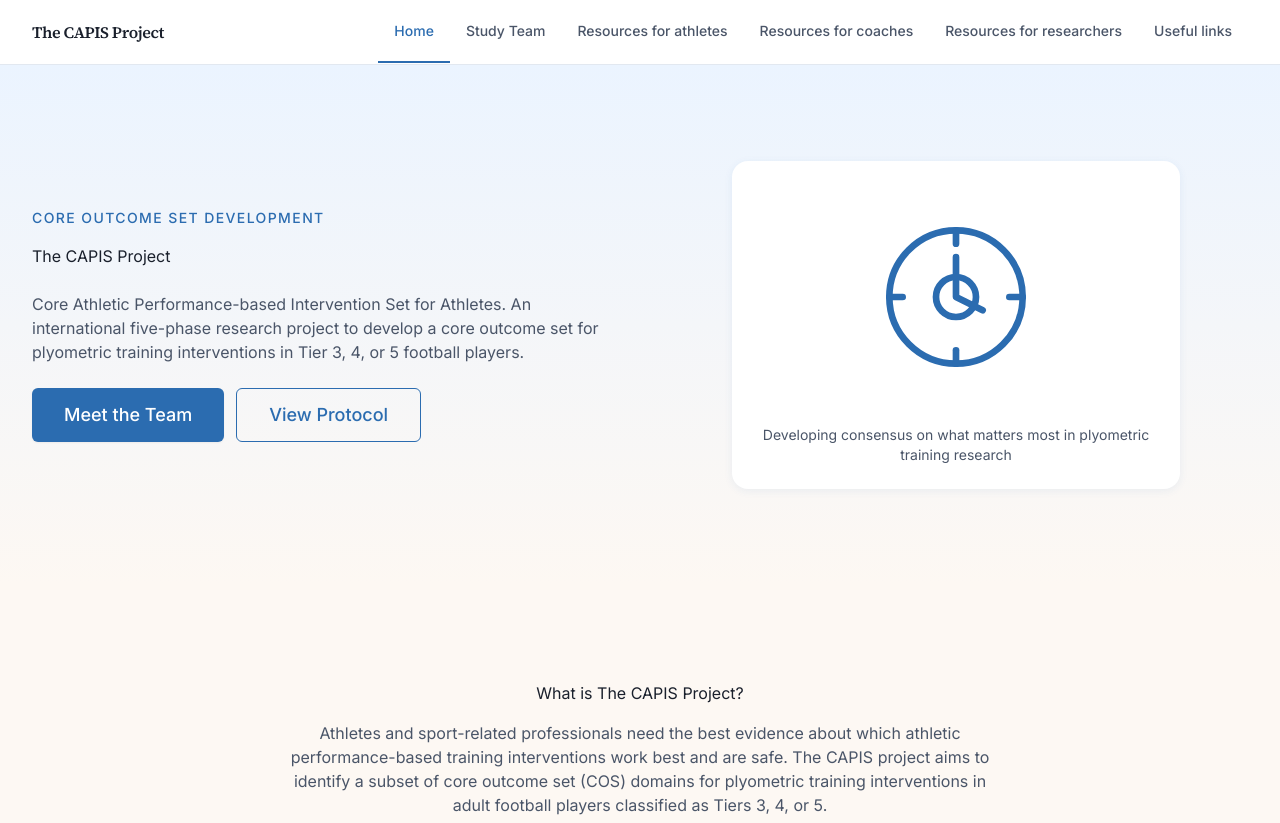
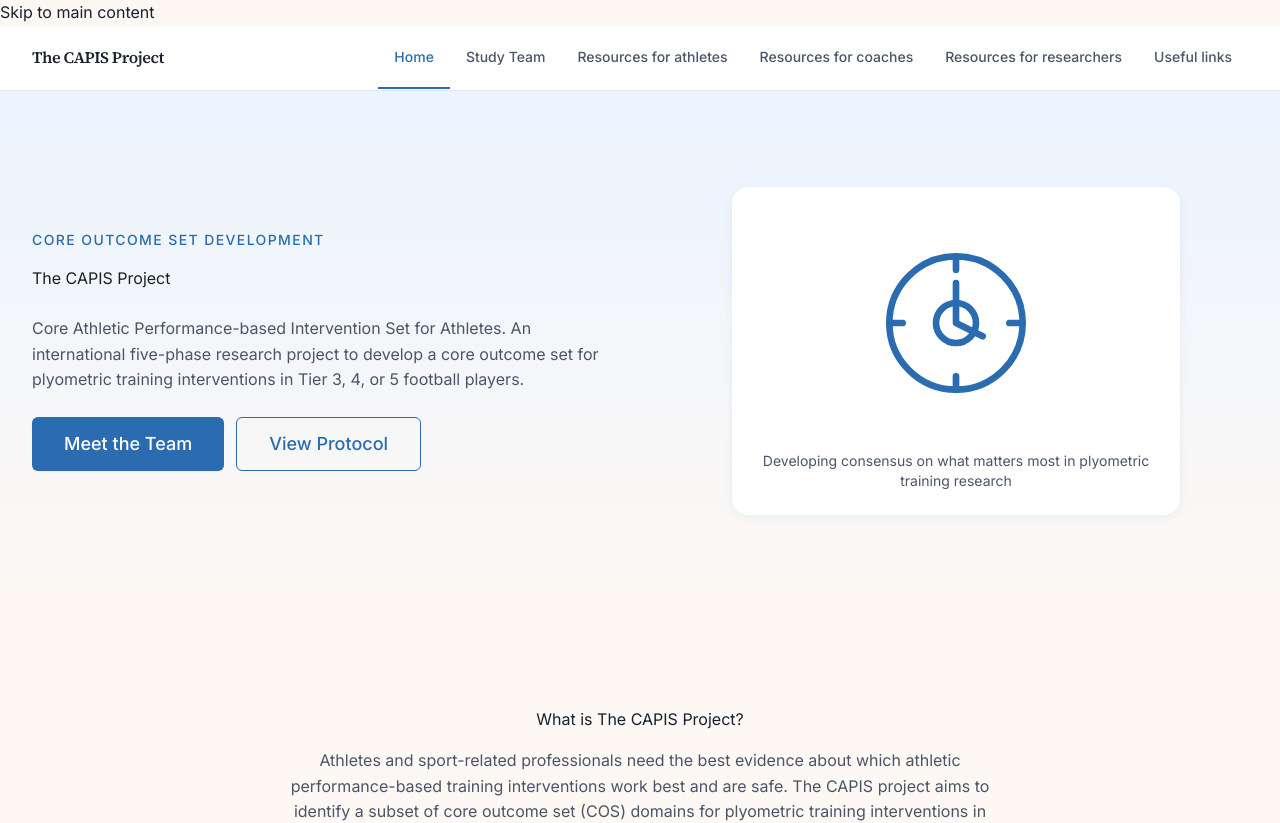
Before and after one commit to LoaizaBetancur/CAPIS-Project-Website, a Next.js app: page / in a window 1280 px wide. Shown: the top 823 px of the page. Built offline with nearby package versions, Linux system fonts and the light colour scheme.

Commit message:
Update globals.css

```diff
--- a/app/globals.css
+++ b/app/globals.css
@@ -10,9 +10,6 @@
   --color-border: #E2E8F0;
   --color-accent: #2B6CB0;
   --color-accent-soft: #EBF4FF;
-  --color-success: #38A169;
-  --color-warm: #ED8936;
-  --color-warm-soft: #FFFAF0;
   --font-display: "Source Serif 4", Georgia, serif;
   --font-body: "Inter", system-ui, sans-serif;
   --font-mono: "JetBrains Mono", monospace;
@@ -26,48 +23,12 @@ body {
   background-color: var(--color-bg);
   color: var(--color-text);
   font-family: var(--font-body);
+  line-height: 1.6;
   -webkit-font-smoothing: antialiased;
   -moz-osx-font-smoothing: grayscale;
-}
-
-.skip-link {
-  position: absolute;
-  width: 1px;
-  height: 1px;
-  padding: 0;
-  margin: -1px;
-  overflow: hidden;
-  clip: rect(0, 0, 0, 0);
-  white-space: nowrap;
-  border-width: 0;
-}
-
-.skip-link:focus {
-  position: fixed;
-  top: 1rem;
-  left: 1rem;
-  z-index: 100;
-  width: auto;
-  height: auto;
-  padding: 0.5rem 1rem;
-  margin: 0;
-  overflow: visible;
-  clip: auto;
-  white-space: normal;
-  background-color: var(--color-accent);
-  color: white;
-  border-radius: 0.375rem;
-  text-decoration: none;
-  font-weight: 500;
 }
 
 ::selection {
   background-color: var(--color-accent-soft);
   color: var(--color-text);
 }
-
-@media (prefers-reduced-motion: reduce) {
-  html {
-    scroll-behavior: auto;
-  }
-}
```
